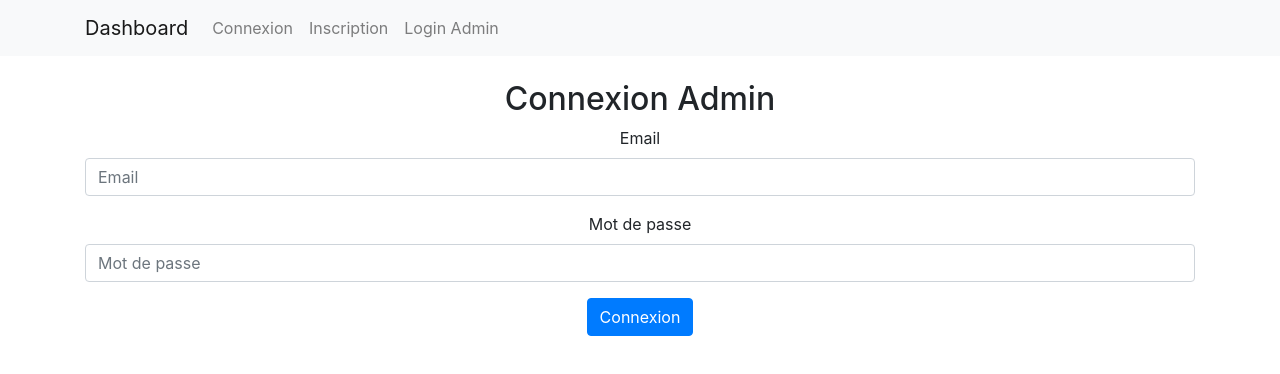
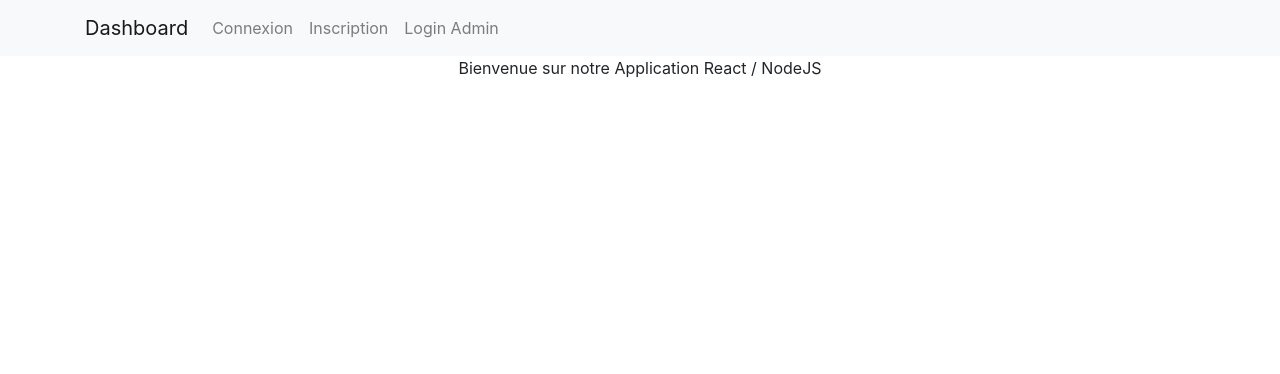
Before and after one commit to Valharault/NodeProject, a React (Create React App) app in the folder client/: page / in a window 1280 px wide. Shown: the top 374 px of the page. Built offline with nearby package versions, Linux system fonts and the light colour scheme.

Commit message:
refacto logging & handle logging user

```diff
--- a/client/src/views/Body.jsx
+++ b/client/src/views/Body.jsx
@@ -1,21 +1,10 @@
-import React, {useEffect, useState} from 'react';
+import React from 'react';
 import {Container} from "react-bootstrap";
-import LoginForm from './../components/security/merchand/LoginForm';
-import AdminLoginForm from './../components/security/admin/AdminLoginForm';
-import RegisterForm from './../components/security/merchand/RegisterForm';
 
 export default function Body() {
-    const [user, setUser] = useState(null)
-
-    useEffect(function () {
-       setUser(false)
-    }, [])
-
-    if (user === null) {
-        return null;
-    }
-
     return (
-        user ? <Container /> : <AdminLoginForm onConnect={setUser} />
+        <Container>
+            Bienvenue sur notre Application React / NodeJS
+        </Container>
     );
 }
```
